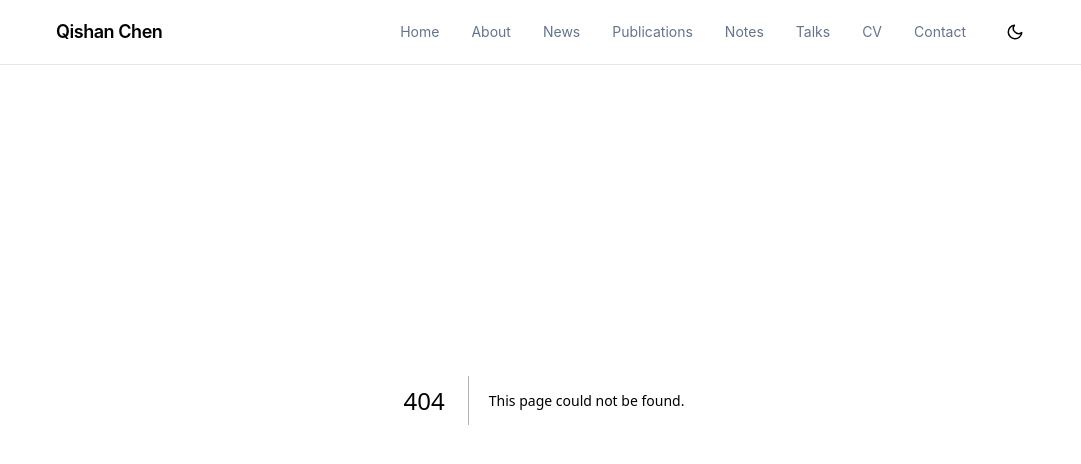
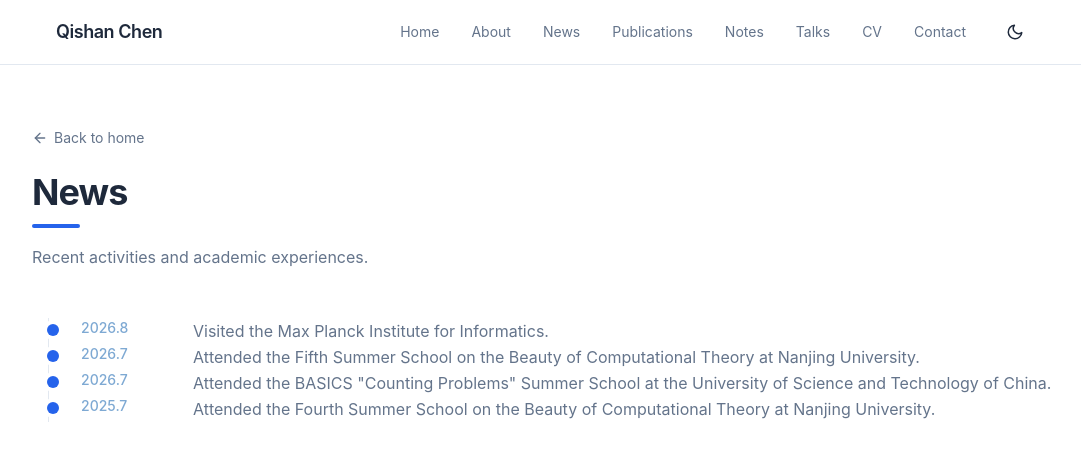
Before and after one commit to qishan-chen/qishan-chen.github.io, a Next.js app: page /news in a window 1280 px wide. Before the commit this address had no page. Shown: the top 464 px of the page, without its empty margins (96-1177 px from the left). Built offline with nearby package versions, Linux system fonts and the light colour scheme.

Commit message:
Create news timeline page

```diff
--- /dev/null
+++ b/src/app/news/page.tsx
@@ -0,0 +1,45 @@
+import Link from "next/link";
+import { FadeIn } from "@/components/FadeIn";
+import { news } from "@/data/news";
+
+export default function NewsPage() {
+  return (
+    <div className="min-h-screen pt-32 pb-20 px-6">
+      <div className="max-w-5xl mx-auto">
+        <FadeIn>
+          <Link
+            href="/#news"
+            className="inline-flex items-center gap-1.5 text-sm text-[var(--text-secondary)] hover:text-[var(--text)] transition-colors mb-6"
+          >
+            <svg xmlns="http://www.w3.org/2000/svg" width="16" height="16" viewBox="0 0 24 24" fill="none" stroke="currentColor" strokeWidth="2" strokeLinecap="round" strokeLinejoin="round"><line x1="19" y1="12" x2="5" y2="12" /><polyline points="12 19 5 12 12 5" /></svg>
+            Back to home
+          </Link>
+          <h1 className="text-3xl md:text-4xl font-bold tracking-tight mb-3">News</h1>
+          <div className="w-12 h-1 bg-[var(--accent)] rounded mb-4" />
+          <p className="text-[var(--text-secondary)] max-w-2xl leading-relaxed mb-12">
+            Recent activities and academic experiences.
+          </p>
+        </FadeIn>
+
+        <div className="relative ml-2 border-l border-[var(--border)] pl-8 md:ml-4">
+          {news.map((item, i) => (
+            <FadeIn key={`${item.date}-${item.title}`} delay={0.05 * i}>
+              <article className="relative pb-10 last:pb-0">
+                <span
+                  aria-hidden="true"
+                  className="absolute -left-[2.15rem] top-1.5 h-3 w-3 rounded-full bg-[var(--accent)] ring-4 ring-[var(--bg)]"
+                />
+                <div className="flex flex-col gap-2 sm:flex-row sm:gap-8">
+                  <time className="shrink-0 text-sm font-medium text-[var(--link-muted)] sm:w-20">
+                    {item.date}
+                  </time>
+                  <p className="leading-relaxed text-[var(--text-secondary)]">{item.title}</p>
+                </div>
+              </article>
+            </FadeIn>
+          ))}
+        </div>
+      </div>
+    </div>
+  );
+}
--- a/src/app/page.tsx
+++ b/src/app/page.tsx
@@ -108,9 +108,13 @@ export default function Home() {
             <div className="w-12 h-1 bg-[var(--accent)] rounded mb-8" />
           </FadeIn>
           <FadeIn delay={0.1}>
-            <div className="p-5 rounded-xl bg-[var(--card)] border border-[var(--border)] shadow-sm">
-              <p className="text-[var(--text-secondary)]">No news yet.</p>
-            </div>
+            <Link
+              href="/news"
+              className="inline-flex items-center gap-1.5 text-sm font-medium text-[var(--accent)] hover:gap-2.5 transition-all"
+            >
+              View all news
+              <svg xmlns="http://www.w3.org/2000/svg" width="16" height="16" viewBox="0 0 24 24" fill="none" stroke="currentColor" strokeWidth="2" strokeLinecap="round" strokeLinejoin="round"><line x1="5" y1="12" x2="19" y2="12" /><polyline points="12 5 19 12 12 19" /></svg>
+            </Link>
           </FadeIn>
         </div>
       </section>
--- a/src/components/Navbar.tsx
+++ b/src/components/Navbar.tsx
@@ -7,7 +7,7 @@ import { useState } from "react";
 const navItems = [
   { label: "Home", href: "/#hero" },
   { label: "About", href: "/#about" },
-  { label: "News", href: "/#news" },
+  { label: "News", href: "/news" },
   { label: "Publications", href: "/#publications" },
   { label: "Notes", href: "/#notes" },
   { label: "Talks", href: "/#talks" },
--- /dev/null
+++ b/src/data/news.ts
@@ -0,0 +1,18 @@
+export const news = [
+  {
+    date: "2026.8",
+    title: "Visited the Max Planck Institute for Informatics.",
+  },
+  {
+    date: "2026.7",
+    title: "Attended the Fifth Summer School on the Beauty of Computational Theory at Nanjing University.",
+  },
+  {
+    date: "2026.7",
+    title: "Attended the BASICS \"Counting Problems\" Summer School at the University of Science and Technology of China.",
+  },
+  {
+    date: "2025.7",
+    title: "Attended the Fourth Summer School on the Beauty of Computational Theory at Nanjing University.",
+  },
+];
```
